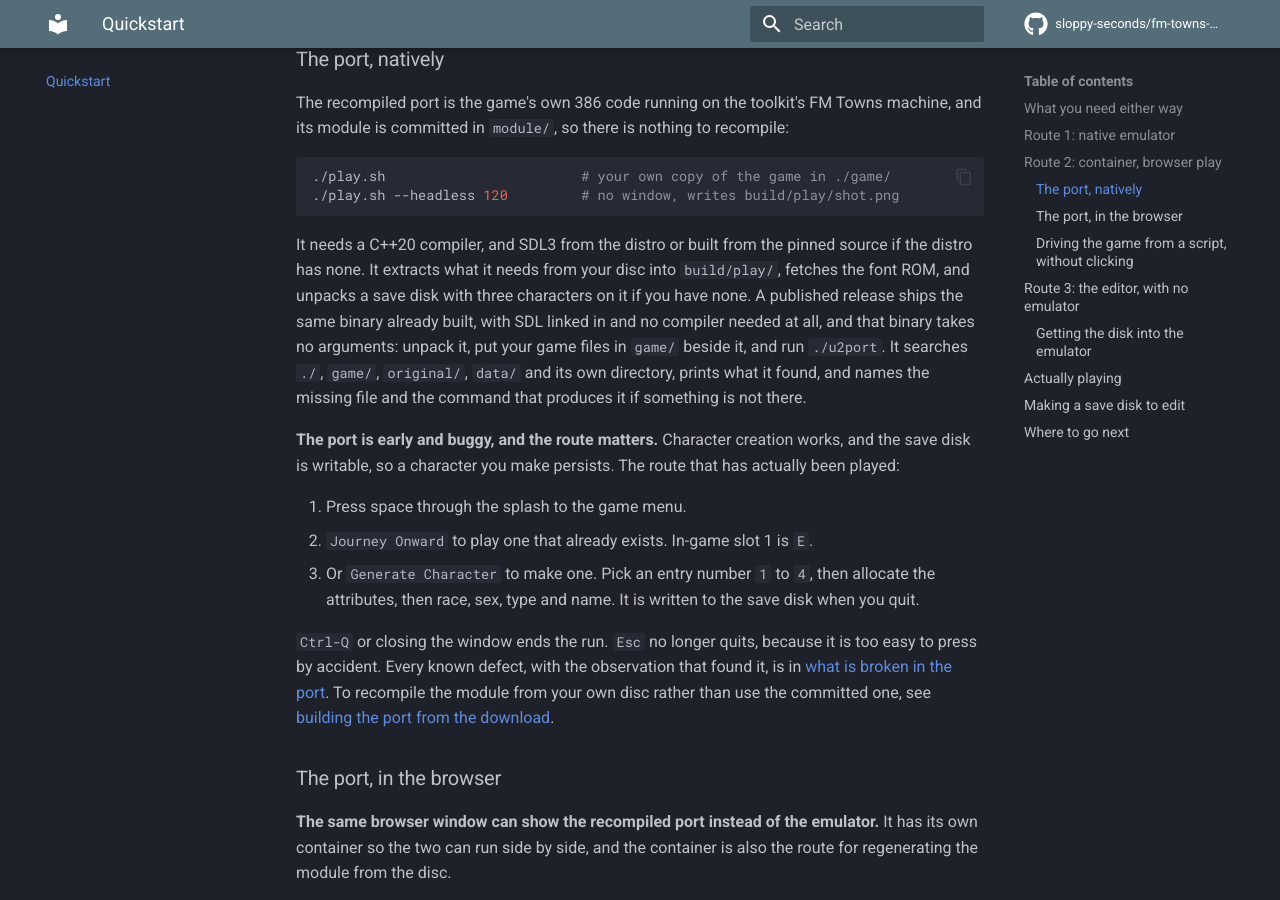
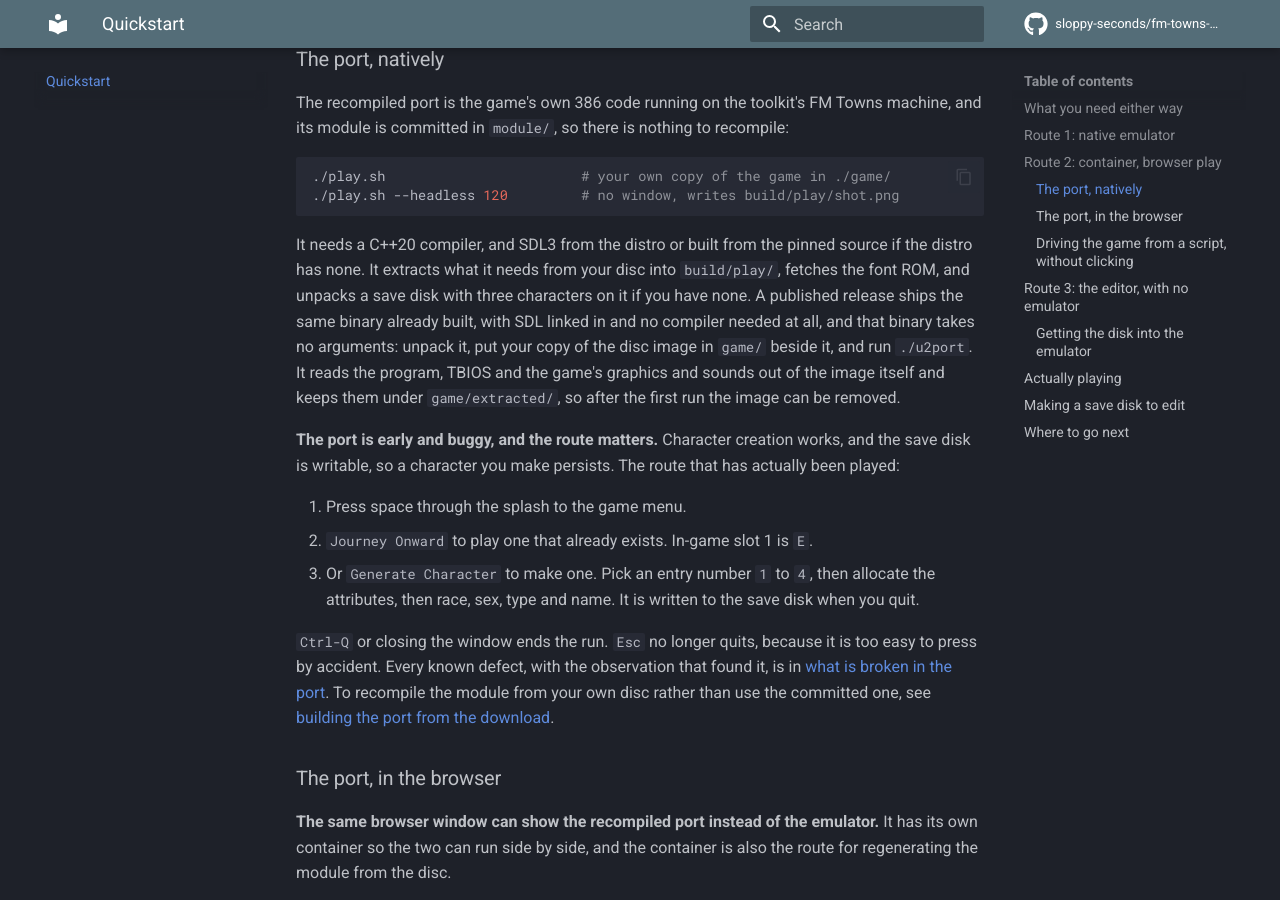
Before and after one commit to sloppy-seconds/fm-towns-ultima, an MkDocs documentation site: the page built from docs/quickstart.md, in a window 1280 px wide and 900 px high, scrolled down 3363 px. Built offline with MkDocs 1.6.1 and Material for MkDocs 9.7.7, drawn with Linux system fonts in a browser that asks for light colours; comment, search, counter and statistics services are not loaded.

Commit message:
docs: the disc is needed once, not always
The player-facing instructions still said to run node against getfile.js to pull ENCHANT.EXP and
TBIOS out of the image. Nothing needs that now: the port reads them out of the image itself and
keeps everything it reads, so the setup is "put your disc image in game/ and run ./u2port", and
after the first run the image can be deleted.

Updated where each audience reads it: the release README's setup section and its "what is in
this archive" note about getfile.js, the README's release paragraph, and the quickstart's native
route. tools/getfile.js stays for the analysis routes, and says so.

```diff
--- a/docs/quickstart.md
+++ b/docs/quickstart.md
@@ -156,10 +156,10 @@ It needs a C++20 compiler, and SDL3 from the distro or built from the pinned sou
 distro has none. It extracts what it needs from your disc into
 `build/play/`, fetches the font ROM, and unpacks a save disk with three characters on it
 if you have none. A published release ships the same binary already built, with SDL linked
-in and no compiler needed at all, and that binary takes no arguments: unpack it, put your
-game files in `game/` beside it, and run `./u2port`. It searches `./`, `game/`, `original/`,
-`data/` and its own directory, prints what it found, and names the missing file and the
-command that produces it if something is not there.
+in and no compiler needed at all, and that binary takes no arguments: unpack it, put your copy
+of the disc image in `game/` beside it, and run `./u2port`. It reads the program, TBIOS and the
+game's graphics and sounds out of the image itself and keeps them under `game/extracted/`, so
+after the first run the image can be removed.
 
 **The port is early and buggy, and the route matters.** Character creation works, and the
 save disk is writable, so a character you make persists. The route that has actually been
```
Also changed, not shown: README.md (+4 -4 lines), 1 other file.
